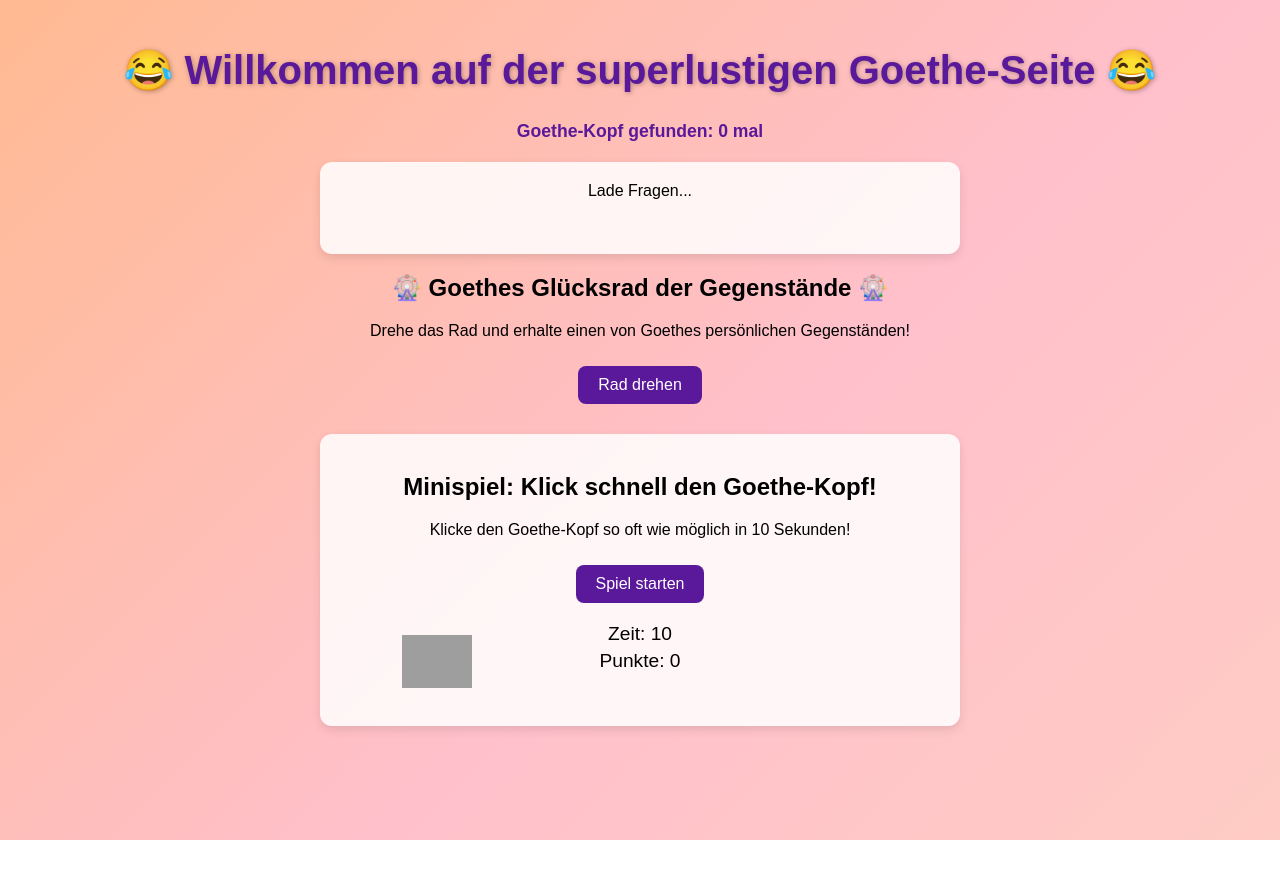
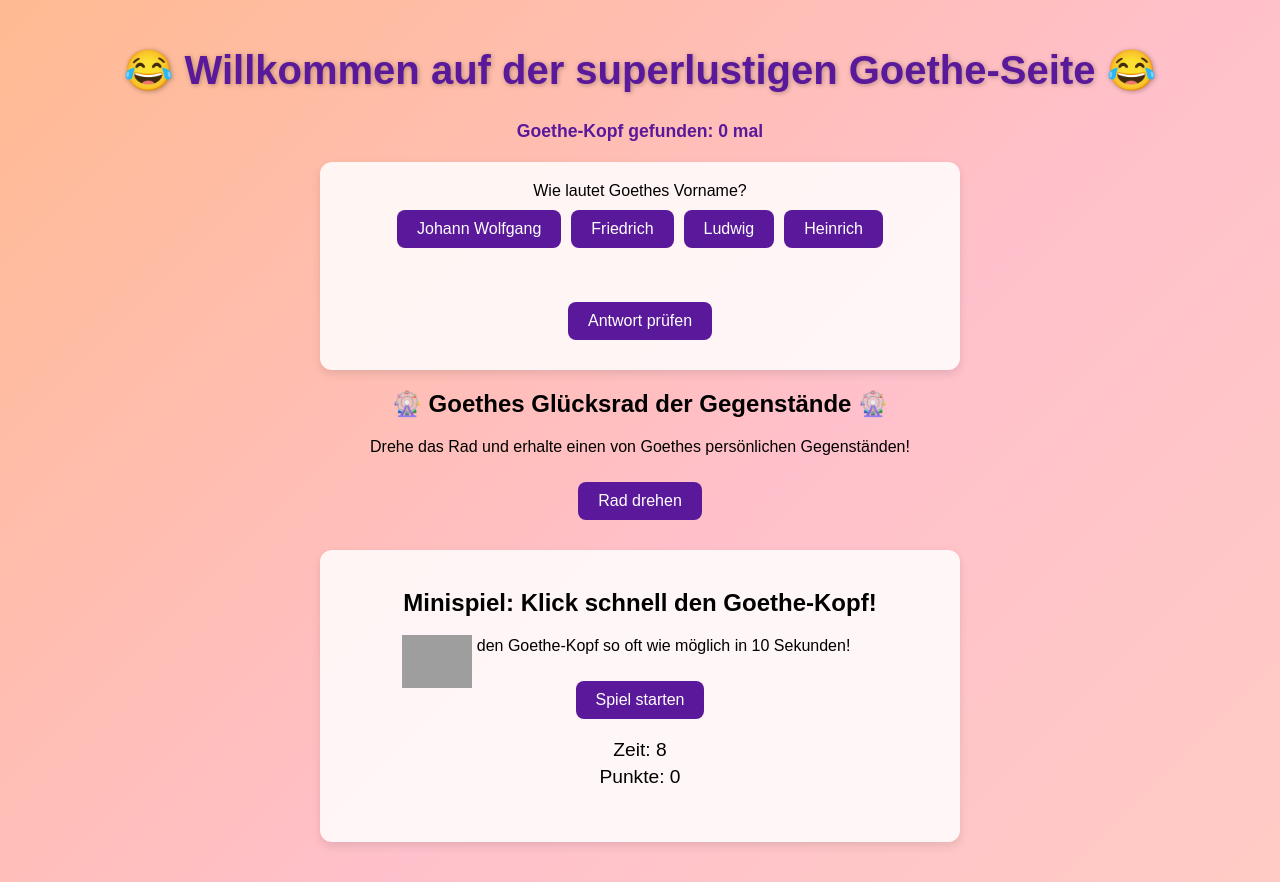
Before and after one commit to Arbyl67/Goethefunquiz-Webseite, a plain HTML site: page index.html in a window 1280 px wide. Both pictures are taken after a click on the button "Spiel starten". Before the commit the page ends 840 px from the top, so only its background shows below. Drawn offline with Linux system fonts and the light colour scheme; grey boxes are pictures that could not be loaded.

Commit message:
Update index.html

```diff
--- a/index.html
+++ b/index.html
@@ -80,8 +80,9 @@
   <h1>😂 Willkommen auf der superlustigen Goethe-Seite 😂</h1>
 
   <div id="foundCount">Goethe-Kopf gefunden: 0 mal</div>
-  <!-- Goethe Bild aus dem Internet -->
-  <img id="goetheHead" src="https://upload.wikimedia.org/wikipedia/commons/thumb/1/15/Goethe_%28Stieler_1828%29.jpg/240px-Goethe_%28Stieler_1828%29.jpg" alt="Goethe Kopf" title="Finde mich!" />
+  <!-- Goethe Kopf aus eigenem Ordner -->
+  <img id="goetheHead" src="Goethe%20Kopf.png" alt="Goethe Kopf" title="Finde mich!" />
+
   <div class="question-box" id="quizBox">
     <div id="question">Lade Fragen...</div>
     <div id="answers"></div>
@@ -144,11 +145,158 @@
   window.addEventListener("resize", placeGoetheHeadRandom);
 
   // --- Goethe Quiz ---
-  // (dein Quiz-Code bleibt gleich)
-  // ... (bitte den Code-Teil aus deiner Datei übernehmen, wurde nicht verändert!) ...
+  const questions = [
+    {
+      question: "Wie lautet Goethes Vorname?",
+      answers: ["Johann Wolfgang", "Friedrich", "Ludwig", "Heinrich"],
+      correct: 0
+    },
+    {
+      question: "Welches Werk stammt von Goethe?",
+      answers: ["Faust", "Die Räuber", "Kabale und Liebe", "Der zerbrochne Krug"],
+      correct: 0
+    },
+    {
+      question: "In welcher Stadt wurde Goethe geboren?",
+      answers: ["Frankfurt am Main", "Weimar", "Leipzig", "Berlin"],
+      correct: 0
+    },
+    {
+      question: "Welcher Beruf war Goethe NICHT?",
+      answers: ["Bäcker", "Dichter", "Naturforscher", "Minister"],
+      correct: 0
+    }
+  ];
+  let current = 0;
+  let selected = null;
 
-  // --- Glücksrad & Minigame ---
-  // (bleibt ebenfalls gleich wie in deiner Datei)
+  const questionEl = document.getElementById("question");
+  const answersEl = document.getElementById("answers");
+  const resultEl = document.getElementById("result");
+  const checkBtn = document.getElementById("checkAnswerBtn");
+  const nextBtn = document.getElementById("nextBtn");
+
+  function loadQuestion() {
+    const q = questions[current];
+    questionEl.textContent = q.question;
+    answersEl.innerHTML = "";
+    resultEl.textContent = "";
+    checkBtn.style.display = "inline-block";
+    nextBtn.style.display = "none";
+    selected = null;
+    q.answers.forEach((ans, i) => {
+      const btn = document.createElement("button");
+      btn.textContent = ans;
+      btn.className = "btn";
+      btn.onclick = () => {
+        Array.from(answersEl.children).forEach(b => b.disabled = false);
+        btn.disabled = true;
+        selected = i;
+      };
+      answersEl.appendChild(btn);
+    });
+  }
+
+  checkBtn.onclick = function() {
+    if (selected === null) {
+      resultEl.textContent = "Bitte eine Antwort auswählen.";
+      resultEl.style.color = "red";
+      return;
+    }
+    if (selected === questions[current].correct) {
+      resultEl.textContent = "Richtig!";
+      resultEl.style.color = "green";
+    } else {
+      resultEl.textContent = "Falsch!";
+      resultEl.style.color = "red";
+    }
+    checkBtn.style.display = "none";
+    nextBtn.style.display = "inline-block";
+  };
+
+  nextBtn.onclick = function() {
+    current++;
+    if (current >= questions.length) {
+      questionEl.textContent = "Quiz beendet!";
+      answersEl.innerHTML = "";
+      checkBtn.style.display = "none";
+      nextBtn.style.display = "none";
+      resultEl.textContent = "";
+    } else {
+      loadQuestion();
+    }
+  };
+
+  loadQuestion();
+
+  // --- Glücksrad ---
+  const wheelBtn = document.getElementById("wheelBtn");
+  const wheelResult = document.getElementById("wheelResult");
+  const items = [
+    "Goethes Federkiel",
+    "Original Manuskript",
+    "Brille von Goethe",
+    "Goethes Hut",
+    "Signiertes Buch",
+    "Stein aus Weimar",
+    "Goethes Spazierstock",
+    "Eine geheime Notiz"
+  ];
+  wheelBtn.onclick = function() {
+    wheelBtn.disabled = true;
+    wheelResult.textContent = "Das Rad dreht...";
+    setTimeout(() => {
+      const prize = items[Math.floor(Math.random() * items.length)];
+      wheelResult.textContent = "Du hast gewonnen: " + prize + "!";
+      wheelBtn.disabled = false;
+    }, 1500);
+  };
+
+  // --- Minispiel ---
+  const startGameBtn = document.getElementById("startGameBtn");
+  const miniGameTimer = document.getElementById("miniGameTimer");
+  const miniGameScore = document.getElementById("miniGameScore");
+  const miniGameResult = document.getElementById("miniGameResult");
+  let gameActive = false;
+  let score = 0;
+  let timer = 10;
+  let interval = null;
+
+  function resetMiniGame() {
+    gameActive = false;
+    score = 0;
+    timer = 10;
+    miniGameScore.textContent = "Punkte: 0";
+    miniGameTimer.textContent = "Zeit: 10";
+    miniGameResult.textContent = "";
+    goetheHead.style.pointerEvents = "";
+  }
+
+  startGameBtn.onclick = function() {
+    resetMiniGame();
+    gameActive = true;
+    goetheHead.style.pointerEvents = "auto";
+    miniGameResult.textContent = "";
+    interval = setInterval(() => {
+      timer--;
+      miniGameTimer.textContent = "Zeit: " + timer;
+      if (timer <= 0) {
+        clearInterval(interval);
+        gameActive = false;
+        miniGameResult.textContent = "Endstand: " + score + " Punkte!";
+        goetheHead.style.pointerEvents = "none";
+      }
+    }, 1000);
+  };
+
+  goetheHead.addEventListener("click", function(e) {
+    if (gameActive) {
+      score++;
+      miniGameScore.textContent = "Punkte: " + score;
+    }
+  });
+
+  resetMiniGame();
 </script>
 </body>
 </html>
```
